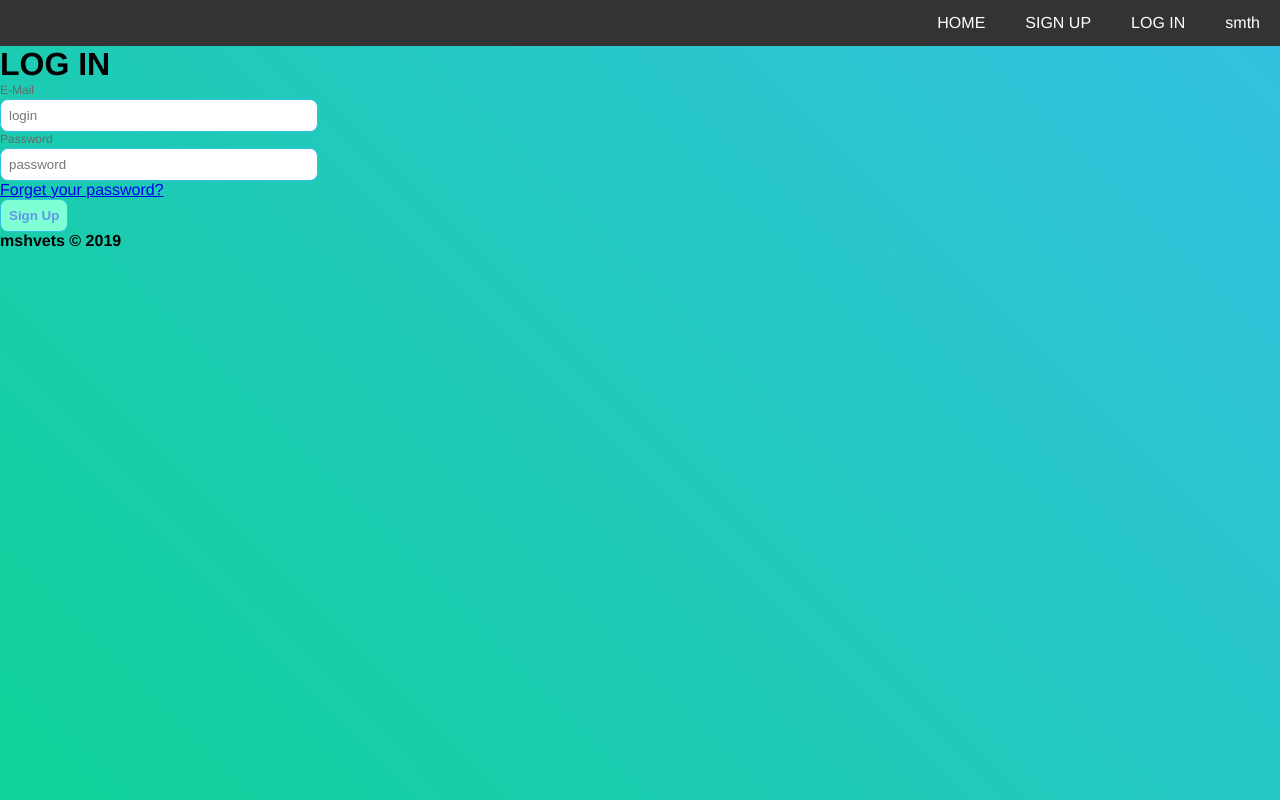
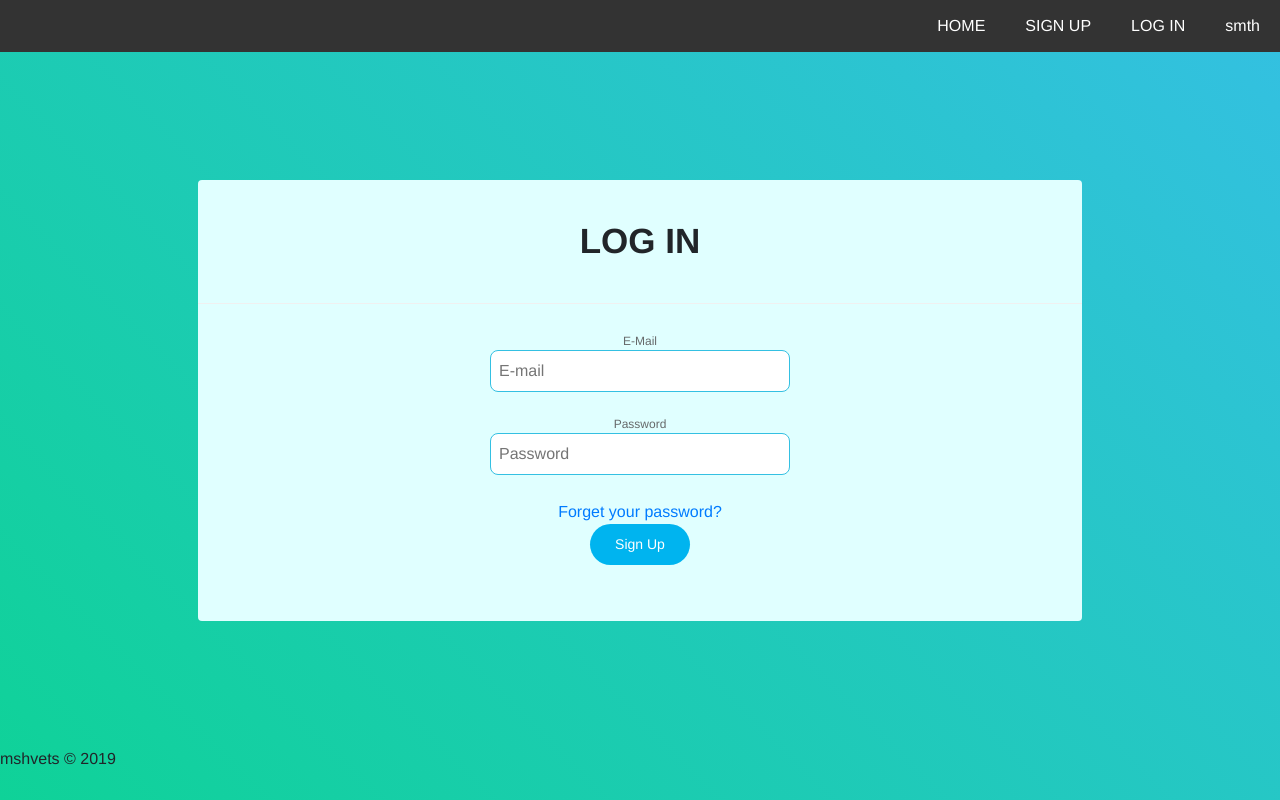
Before and after one commit to mishvets/Camagru, a PHP site: the page made by application/views/account/login.php in a window 1280 px wide. Run offline with PHP 8.4, Linux system fonts and the light colour scheme; the template is opened without the code that fills it: most values are stand-ins (such as "Sample title", 1, 10 or a date in 2020).

Commit message:
Start adding bootstrap to login form

```diff
--- a/application/core/Model.php
+++ b/application/core/Model.php
@@ -19,7 +19,8 @@ abstract class Model {
         return $result;
     }
 
-    public function updateUsers($field, $val) {
-        $this->db->query('UPDATE users SET active=1 WHERE '.$field.' = :val', ['val' => $val]);
+    public function updateUsers($set_field, $where_field, $val) {
+//        $this->db->query('UPDATE users SET '.$set_field.'='.$set_val.' WHERE '.$where_field.' = :val', ['val' => $where_val]);
+        $this->db->query('UPDATE users SET '.$set_field.' = :set_val WHERE '.$where_field.' = :where_val', $val);
     }
 }
--- a/application/models/Account.php
+++ b/application/models/Account.php
@@ -114,7 +114,7 @@ class Account extends Model {
         $data['password_c'] = $this->data['password_c'];
         $data['password'] = password_hash($data['password'], PASSWORD_DEFAULT);
 //        debug($data);
-        $this->db->query("INSERT INTO users(login, email, password, active_cod) VALUES (:login, :email, :password, :password_c)", $data);
+        $this->db->query("INSERT INTO users(login, email, password, code) VALUES (:login, :email, :password, :password_c)", $data);
     }
 
 //    public function updateUsers($field, $val) {
--- a/application/views/account/login.php
+++ b/application/views/account/login.php
@@ -1,13 +1,21 @@
-<h1>LOG IN</h1>
-<form name="ajax_form" id = "log_form">
-    <div>
+<div class="container">
+<!--    <div class="row">-->
+<!--        <div class="col-md-offset-3 col-md-6">-->
+            <form class="form-horizontal" name="ajax_form" id = "log_form">
+                <span class="heading">LOG IN</span>
+                <div class="form-group">
                     <label>E-Mail </label>
-        <input type="text" placeholder="login" name="email"/>
+                    <input type="email" placeholder="E-mail" name="email"/>
                 </div>
-    <div>
+                <div class="form-group">
                     <label>Password </label>
-        <input type="password" placeholder="password" name="password"/>
+                    <input type="password" placeholder="Password" name="password"/>
                 </div>
+                <div class="controls">
                     <a href="recovery">Forget your password?</a>
-    <p><button type="submit" id="btn" name = "enter">Sign Up</button></p>
+                    <p><button class ="btn btn-primary" type="submit" id="btn" name = "enter">Sign Up</button></p>
+                </div>
             </form>
+<!--        </div>-->
+<!--    </div>-->
+</div>
--- a/application/views/layouts/default.php
+++ b/application/views/layouts/default.php
@@ -3,7 +3,10 @@
 <head>
     <meta charset="UTF-8">
 <!--    A viewport meta tag should make the web site work on all devices and screen resolutions:-->
-    <meta name="viewport" content="width=device-width, initial-scale=1">
+    <meta name="viewport" content="width=device-width, initial-scale=1, shrink-to-fit=no">
+    <!-- Bootstrap CSS -->
+    <link rel="stylesheet" href="https://stackpath.bootstrapcdn.com/bootstrap/4.3.1/css/bootstrap.min.css" integrity="sha384-ggOyR0iXCbMQv3Xipma34MD+dH/1fQ784/j6cY/iJTQUOhcWr7x9JvoRxT2MZw1T" crossorigin="anonymous">
+
     <link rel="stylesheet" href="/css/style.css">
     <title> <?php echo $title ?></title>
 <!--    <script-->
@@ -14,16 +17,17 @@
     <script type="text/javascript" src="/js/script.js"></script>
 </head>
 <body>
-    <div class="navbar">
+<!--    <nav class="navbar sticky-top navbar-dark bg-dark">-->
+    <nav class="navbar">
         <a href="#">smth</a>
         <a href="/account/login">LOG IN</a>
         <a href="/account/register">SIGN UP</a>
         <a href="/">HOME</a>
-    </div>
+    </nav>
     <?php echo $content ?>
 
     <div class="footer">
-        <h4>mshvets &#169 2019</h4>
+        <h6>mshvets &#169 2019</h6>
     </div>
 </body>
 </html>
--- a/css/style.css
+++ b/css/style.css
@@ -1,6 +1,6 @@
 * {
-    margin: 0;
-    padding: 0;
+    /*margin: 0;*/
+    /*padding: 0;*/
     /*box-sizing: inherit;*/
 }
 
@@ -11,6 +11,8 @@ body {
 }
 
 .navbar {
+    margin: 0;
+    padding: 0;
     top:0;
     left:0;
     display: block;
@@ -22,7 +24,7 @@ body {
 
 .navbar a {
     color: white;
-    /*display: block;*/
+    display: block;
     padding: 14px 20px;
     float: right;
     text-decoration: none;
@@ -61,18 +63,60 @@ input {
     width: 300px;
 }
 
-form {
+.form-horizontal {
+    background: lightcyan;
+    padding-bottom: 40px;
+    border-radius: 15px;
+    text-align: center;
     border: #66696a;
     border-radius: 4px;
 }
 
-div {
-    border: 0;
-    font: inherit;
-    font-size: 100%;
-    vertical-align: baseline;
+.form-horizontal .heading{
     display: block;
+    font-size: 35px;
+    font-weight: 700;
+    padding: 35px 0;
+    border-bottom: 1px solid #f0f0f0;
+    margin-bottom: 30px;
 }
+
+.form-horizontal .form-group{
+    padding: 0 40px;
+    margin: 0 0 25px 0;
+    position: relative;
+}
+
+.form-horizontal .text{
+    float: left;
+    margin-left: 7px;
+    line-height: 20px;
+    padding-top: 5px;
+    text-transform: capitalize;
+}
+
+.form-horizontal .btn{
+    font-size: 14px;
+    color: #fff;
+    background: #00b4ef;
+    border-radius: 30px;
+    padding: 10px 25px;
+    border: none;
+    text-transform: capitalize;
+    transition: all 0.5s ease 0s;
+}
+
+.container {
+    width: auto;
+    padding: 10%;
+}
+/*div {*/
+/*    border: 0;*/
+/*    font: inherit;*/
+/*    font-size: 100%;*/
+/*    vertical-align: baseline;*/
+/*    display: block;*/
+/*}*/
 
 label {
     font-size: 12px;
```
Also changed, not shown: application/controllers/AccountController.php (+12 -2 lines), application/controllers/MainController.php (+30 -2 lines). Lines whose indentation alone changed are shown as unchanged.
